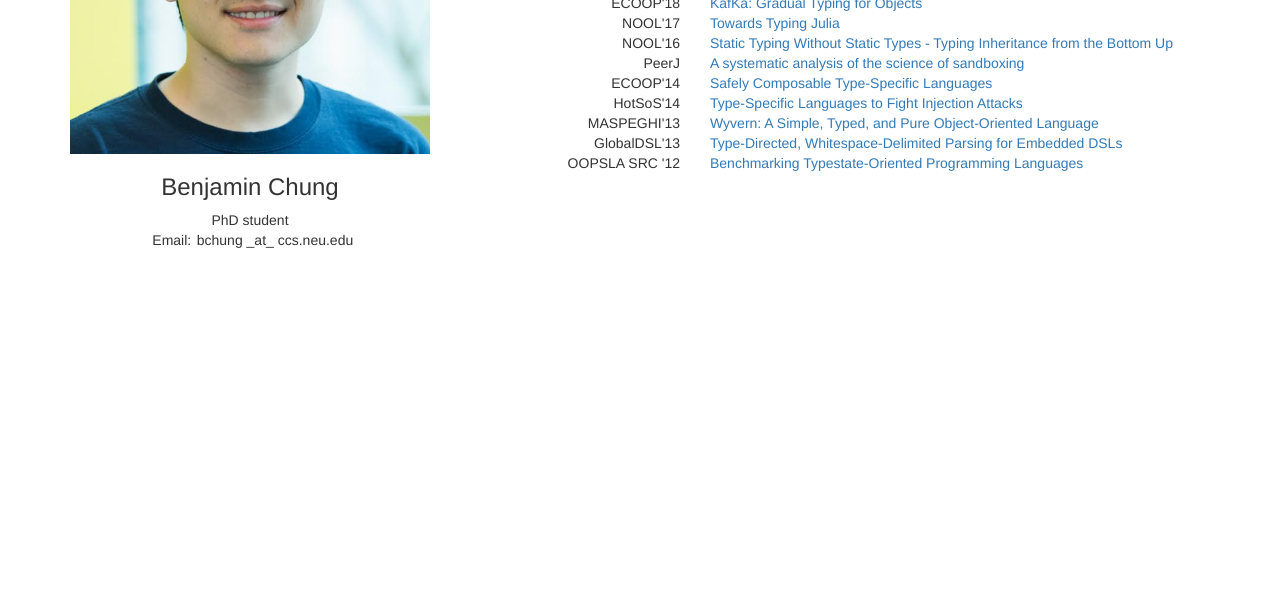
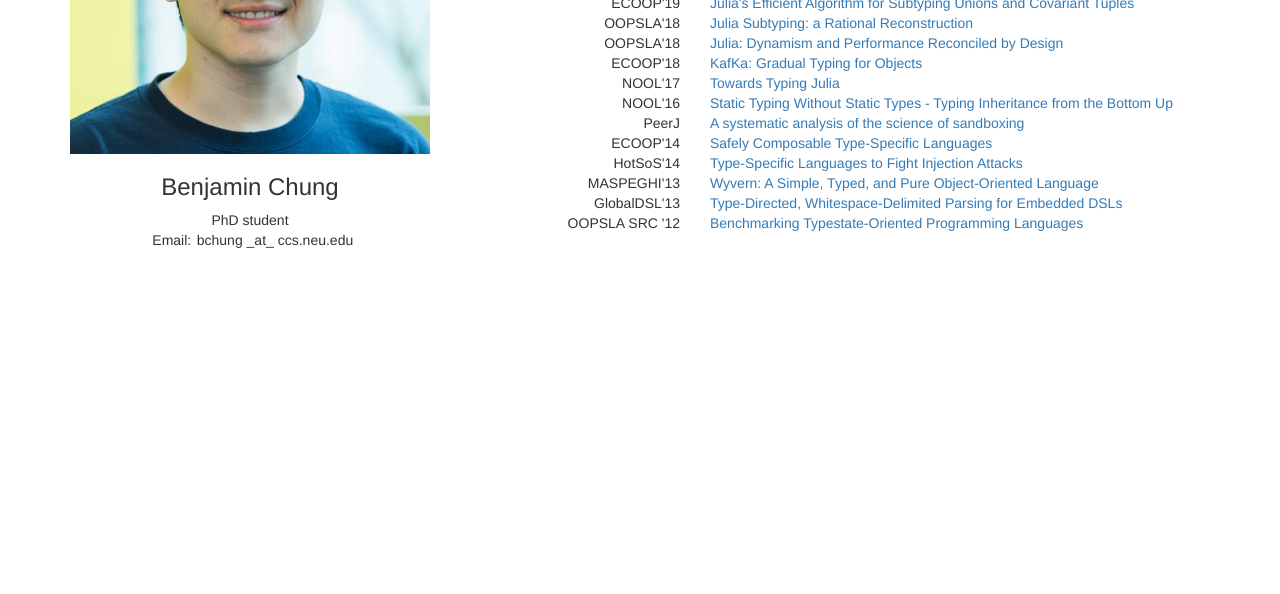
Before and after one commit to BenChung/benchung.github.io, a plain HTML site: page index.html in a window 1280 px wide. Shown: the part 206-800 px from the top of the page. Drawn offline with nearby package versions, Linux system fonts and the light colour scheme.

Commit message:
Update index.html

```diff
--- a/index.html
+++ b/index.html
@@ -24,6 +24,9 @@
       </div>
       <div class="col-md-8">
         <h1>Publications</h1>
+	<div class="paper row"> <span class="venue col-md-4">ECOOP'19</span> <span class="title col-md-8"><a href="papers/jlalgo.pdf">Julia's Efficient Algorithm for Subtyping Unions and Covariant Tuples</a></span></div>
+	<div class="paper row"> <span class="venue col-md-4">OOPSLA'18</span> <span class="title col-md-8"><a href="papers/jlsub.pdf">Julia Subtyping: a Rational Reconstruction</a></span></div>
+	<div class="paper row"> <span class="venue col-md-4">OOPSLA'18</span> <span class="title col-md-8"><a href="papers/jlov.pdf">Julia: Dynamism and Performance Reconciled by Design</a></span></div>
 	<div class="paper row"> <span class="venue col-md-4">ECOOP'18</span> <span class="title col-md-8"><a href="papers/ecoop18.pdf">KafKa: Gradual Typing for Objects</a></span></div>
 	<div class="paper row"> <span class="venue col-md-4">NOOL'17</span> <span class="title col-md-8"><a href="papers/nool17-paper1%20(1).pdf">Towards Typing Julia</a></span></div>
 	<div class="paper row"> <span class="venue col-md-4">NOOL'16</span> <span class="title col-md-8"><a href="papers/nool16-paper4.pdf">Static Typing Without Static Types - Typing Inheritance from the Bottom Up</a></span></div>
```
